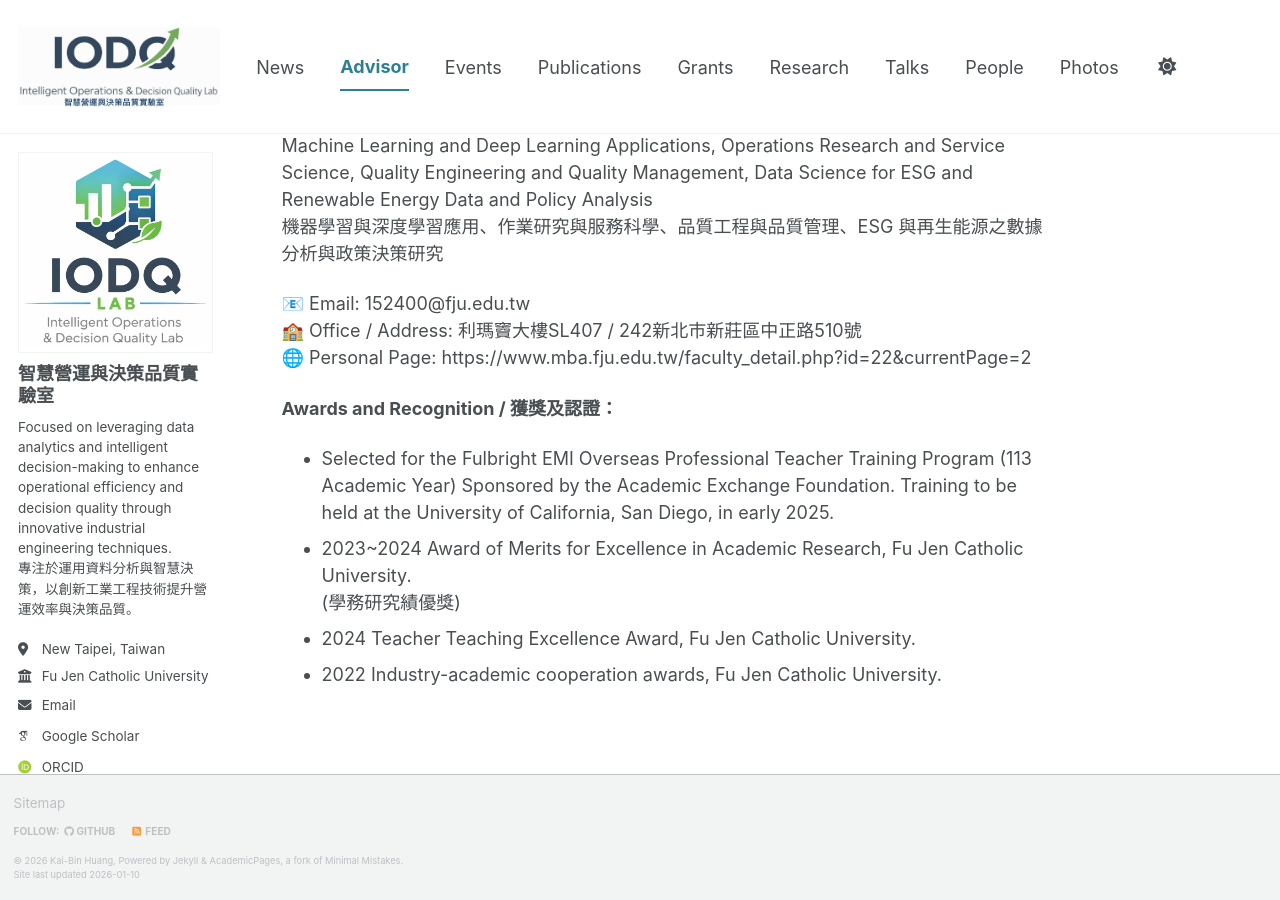
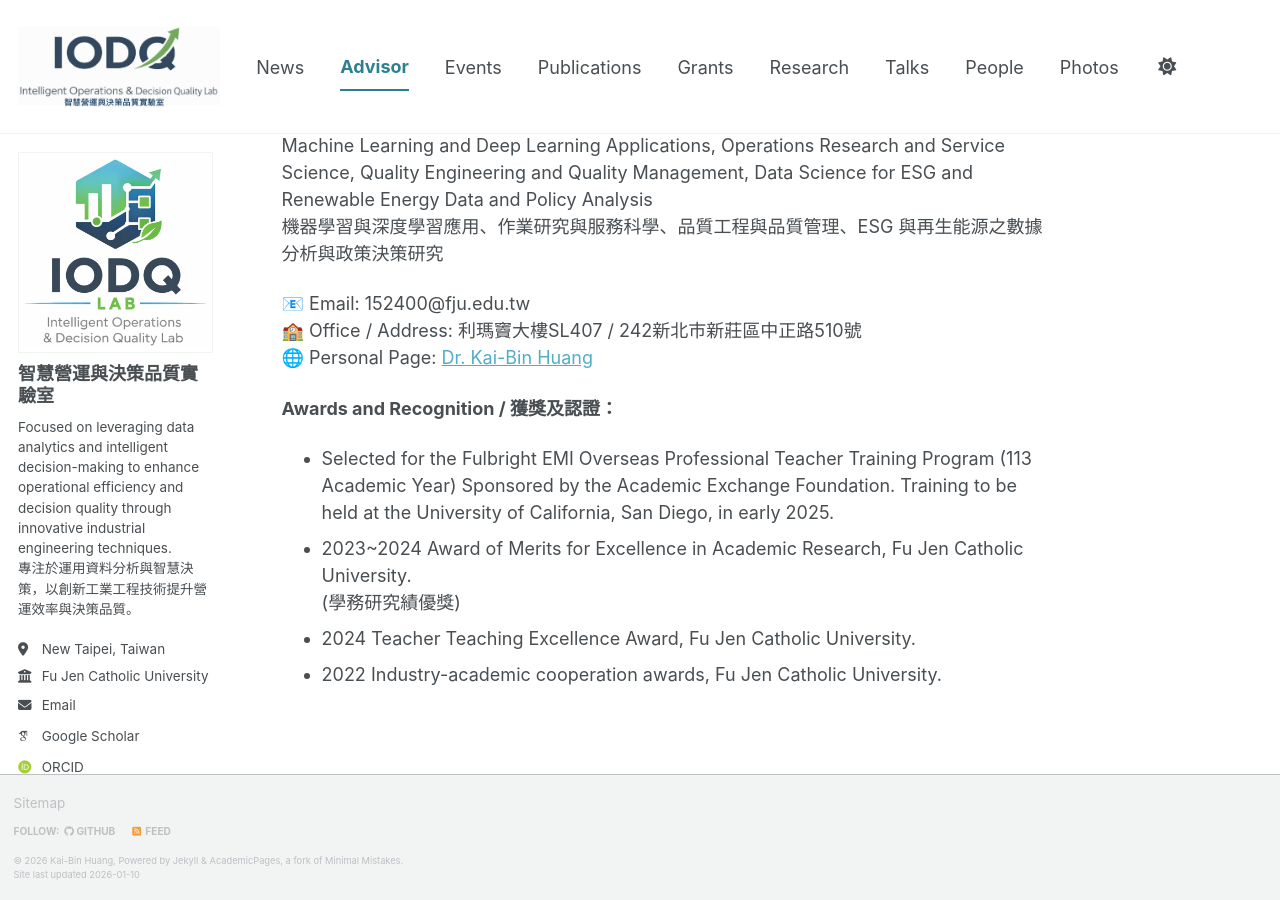
Before and after one commit to kbhuang188/kbhuang188.github.io, a Jekyll site: the page built from _pages/advisor.md, in a window 1280 px wide and 900 px high, scrolled down 562 px. Built offline with Jekyll 4.4.1, drawn with Linux system fonts in a browser that asks for light colours; some web fonts are replaced; a script bundle is joined from its source files by our own code; library files that are not in the unit come from our copies.

Commit message:
Update advisor.md

```diff
--- a/_pages/advisor.md
+++ b/_pages/advisor.md
@@ -18,7 +18,7 @@
 
 📧 Email: 152400@fju.edu.tw
 🏫 Office / Address: 利瑪竇大樓SL407 / 242新北市新莊區中正路510號
-🌐 Personal Page: https://www.mba.fju.edu.tw/faculty_detail.php?id=22&currentPage=2
+🌐 Personal Page: <a href="https://www.mba.fju.edu.tw/faculty_detail.php?id=22&currentPage=2)">Dr. Kai-Bin Huang</a>
 
 **Awards and Recognition / 獲獎及認證：**
 - Selected for the Fulbright EMI Overseas Professional Teacher Training Program (113 Academic Year) Sponsored by the Academic Exchange Foundation.
```
